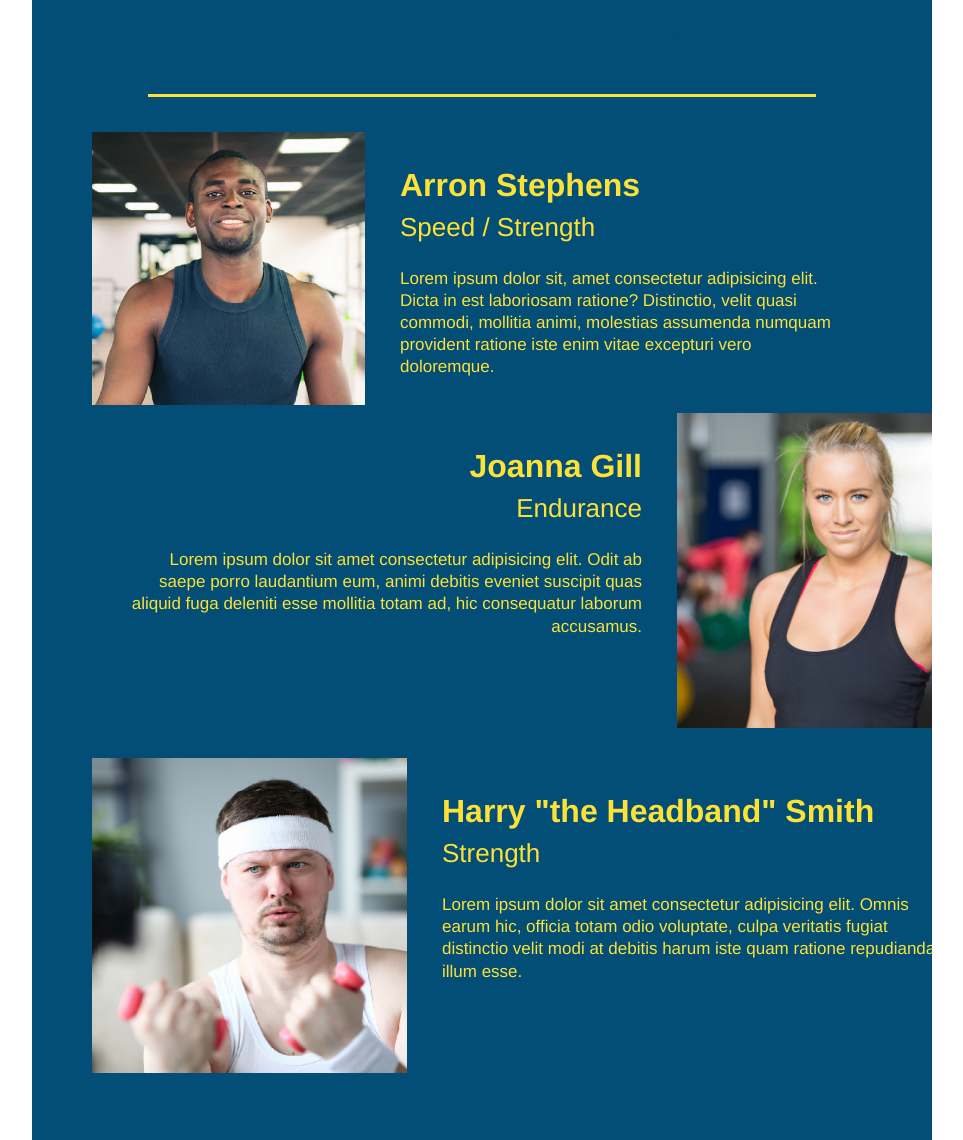
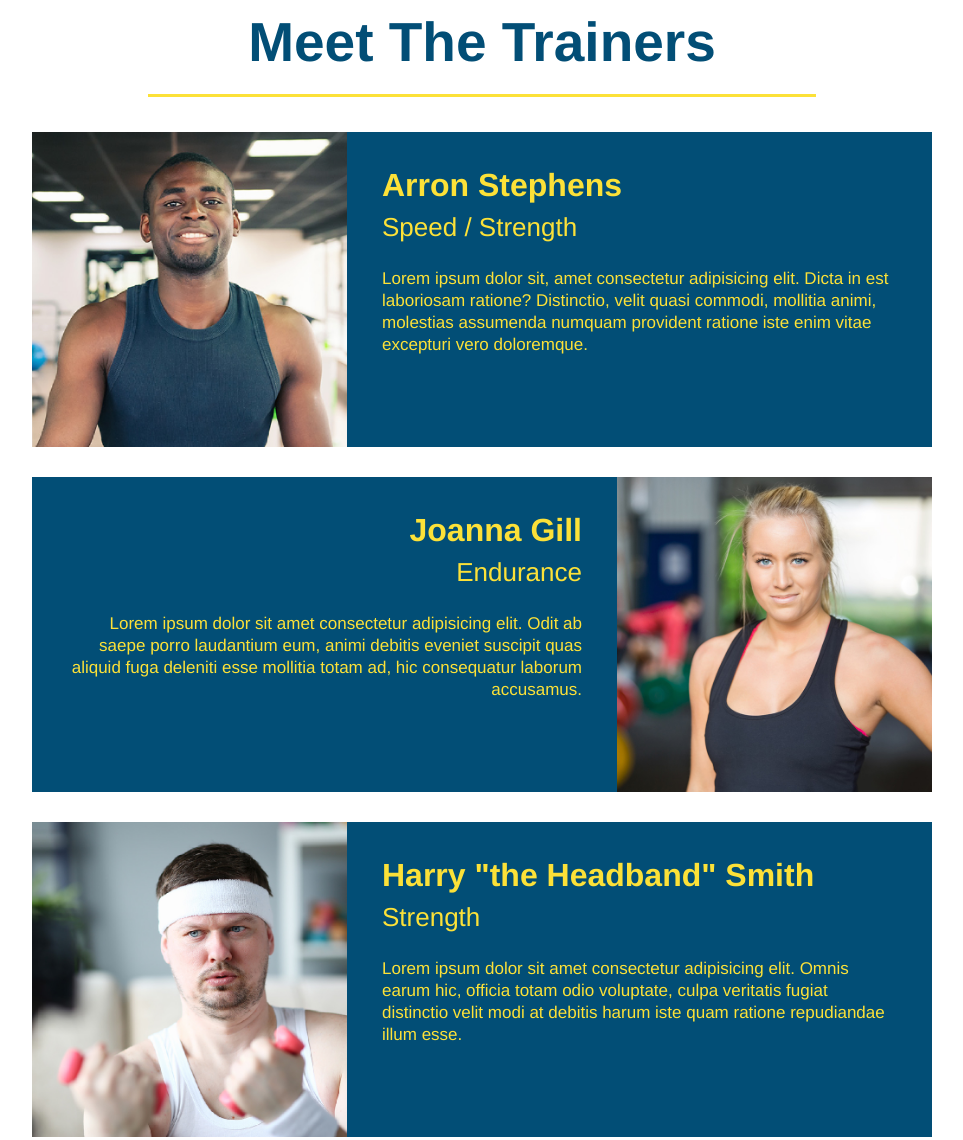
Before and after one commit to alexchristianson/run-buddy, a plain HTML site: page index.html in a window 1280 px wide. Shown: the part 2780-3920 px from the top of the page, without its empty margins (158-1121 px from the left). Drawn offline with Linux system fonts and the light colour scheme.

Commit message:
fixed styling on trainers section

```diff
--- a/assets/css/style.css
+++ b/assets/css/style.css
@@ -184,6 +184,9 @@ div h3 {
 
 .trainers {
     text-align: center;
+}
+
+.trainer {
     width:  900px;
     margin: 0 auto 30px auto;
     background: #024e76;
@@ -215,7 +218,7 @@ div h3 {
 
 .trainer-bio p {
     font-size: 17px;
-    line-height: 1.3;
+    line-height:1.3;
 }
 
 .text-left {
--- a/index.html
+++ b/index.html
@@ -111,7 +111,7 @@
         <h2 class="section-title primary-border">Meet The Trainers</h2>
 
         <!-- first trainer bio -->
-        <article>
+        <article class="trainer">
             <img src="./assets/images/trainer-1.jpg" alt="Arron Stephens in his workout clothes, ready to pump iron" />
             <div class="trainer-bio text-left">
                 <h3>Arron Stephens</h3>
@@ -121,8 +121,9 @@
                 </p>
             </div>
         </article>
+
         <!-- second trainer bio -->
-        <article class="trainers">
+        <article class="trainer">
             <div class="trainer-bio text-right">
                 <h3>Joanna Gill</h3>
                 <h4>Endurance</h4>
@@ -134,7 +135,7 @@
         </article>
 
         <!-- third trainer bio -->
-        <article class="trainers">
+        <article class="trainer">
             <img src="./assets/images/trainer-3.jpg" alt="Harry Smith wearing a headband and lifting comically small pink weights" />
             <div class="trainer-bio text-left">
                 <h3>Harry "the Headband" Smith</h3>
```
